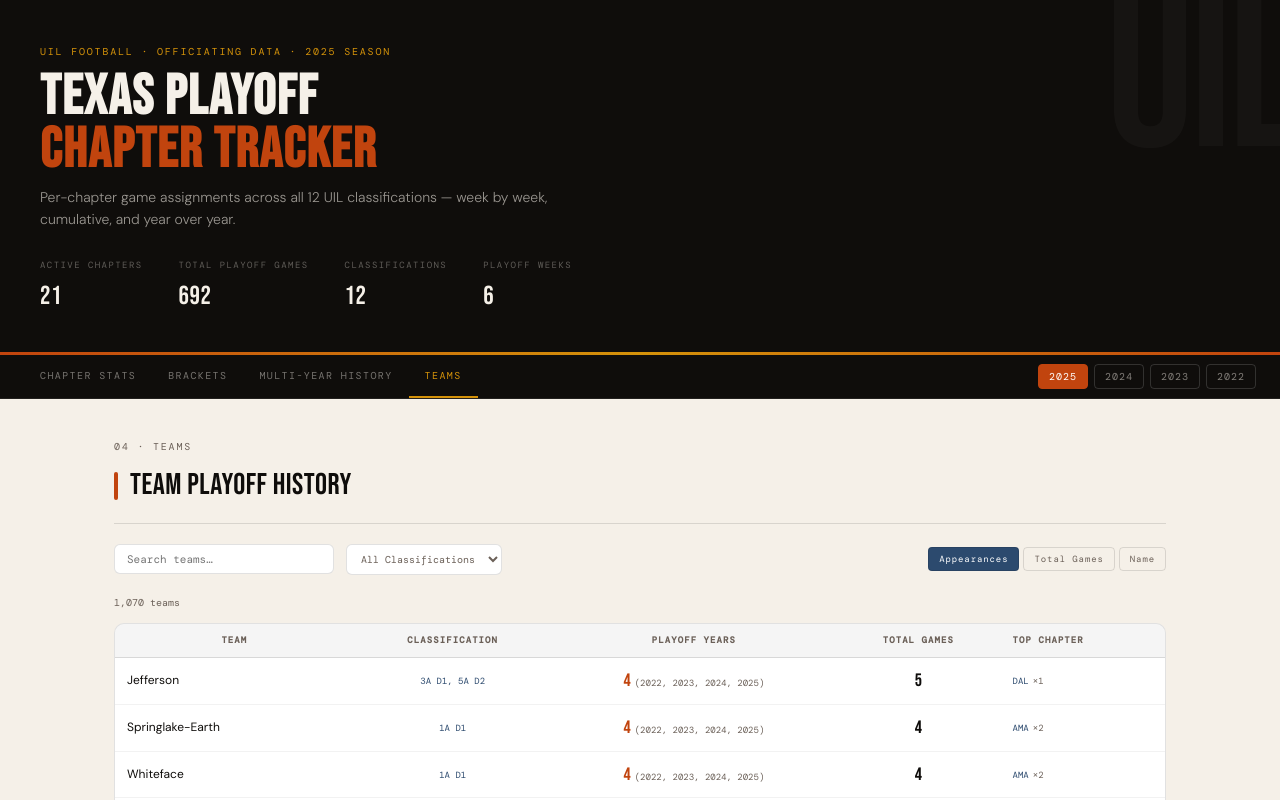
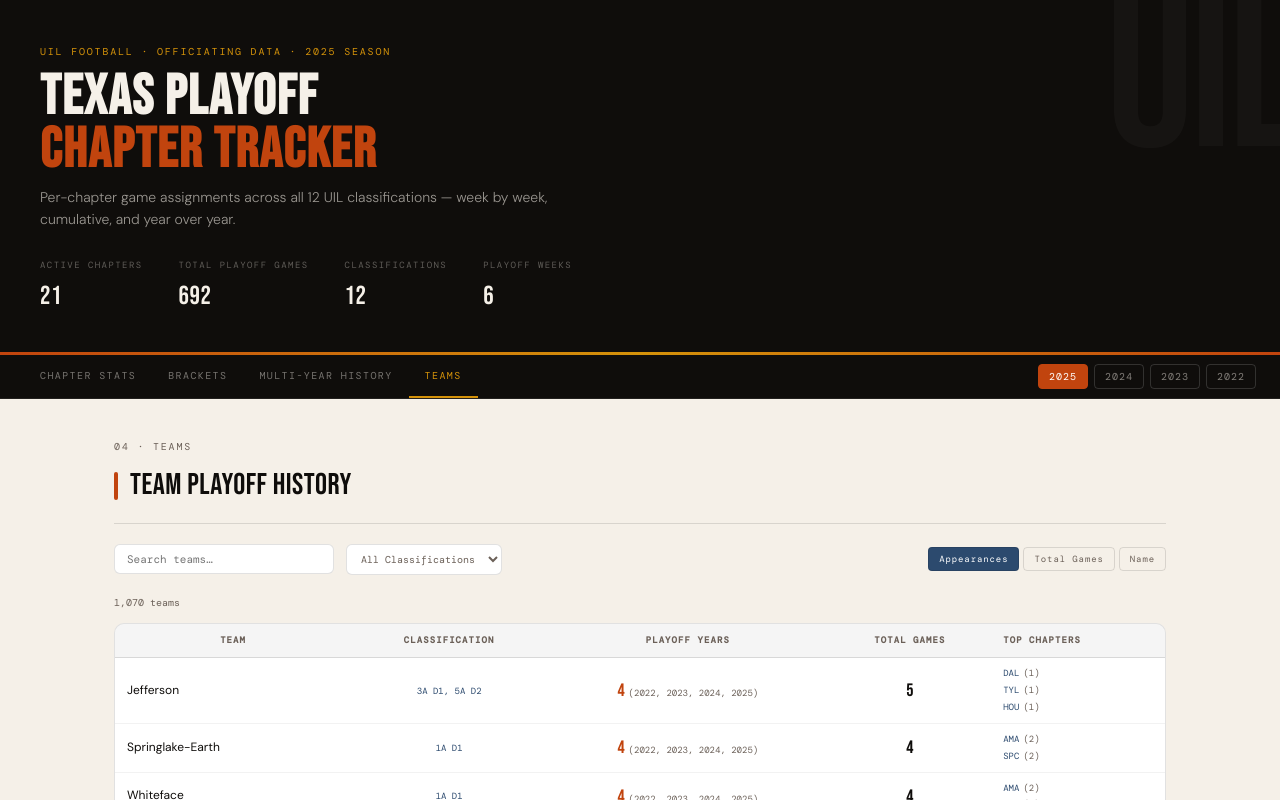
Before and after one commit to colemic2006/texasplayoffs, a React (Vite) app: page / in a window 1280 px wide. Both pictures are taken after a click on the button "TEAMS". Shown: the top 800 px of the page. Built offline with nearby package versions, Linux system fonts and the light colour scheme.

Commit message:
Show top 3 chapters with counts in Teams table column
Co-Authored-By: Claude Sonnet 4.6 <noreply@anthropic.com>
Claude-Session: https://claude.ai/code/session_01TExfDng2VCYEVyaKDNPT9K

```diff
--- a/src/components/TeamsView.jsx
+++ b/src/components/TeamsView.jsx
@@ -220,7 +220,7 @@ export default function TeamsView({ allData, years }) {
                 <th style={thStyle}>Classification</th>
                 <th style={thStyle}>Playoff Years</th>
                 <th style={thStyle}>Total Games</th>
-                <th style={{ ...thStyle, textAlign:'left' }}>Top Chapter</th>
+                <th style={{ ...thStyle, textAlign:'left' }}>Top Chapters</th>
               </tr>
             </thead>
             <tbody>
@@ -258,11 +258,15 @@ export default function TeamsView({ allData, years }) {
                       {team.totalGames}
                     </td>
                     <td style={tdStyle}>
-                      {team.chapters[0] ? (
-                        <span style={{ fontFamily:'var(--mono)', fontSize:9 }}>
-                          <span style={{ color:'var(--steel)' }}>{team.chapters[0].ch}</span>
-                          <span style={{ color:'var(--mid)', marginLeft:4 }}>×{team.chapters[0].count}</span>
-                        </span>
+                      {team.chapters.length > 0 ? (
+                        <div style={{ display:'flex', flexDirection:'column', gap:2 }}>
+                          {team.chapters.slice(0, 3).map(({ ch, count }) => (
+                            <span key={ch} style={{ fontFamily:'var(--mono)', fontSize:9, whiteSpace:'nowrap' }}>
+                              <span style={{ color:'var(--steel)' }}>{ch}</span>
+                              <span style={{ color:'var(--mid)', marginLeft:4 }}>({count})</span>
+                            </span>
+                          ))}
+                        </div>
                       ) : '—'}
                     </td>
                   </tr>
```
